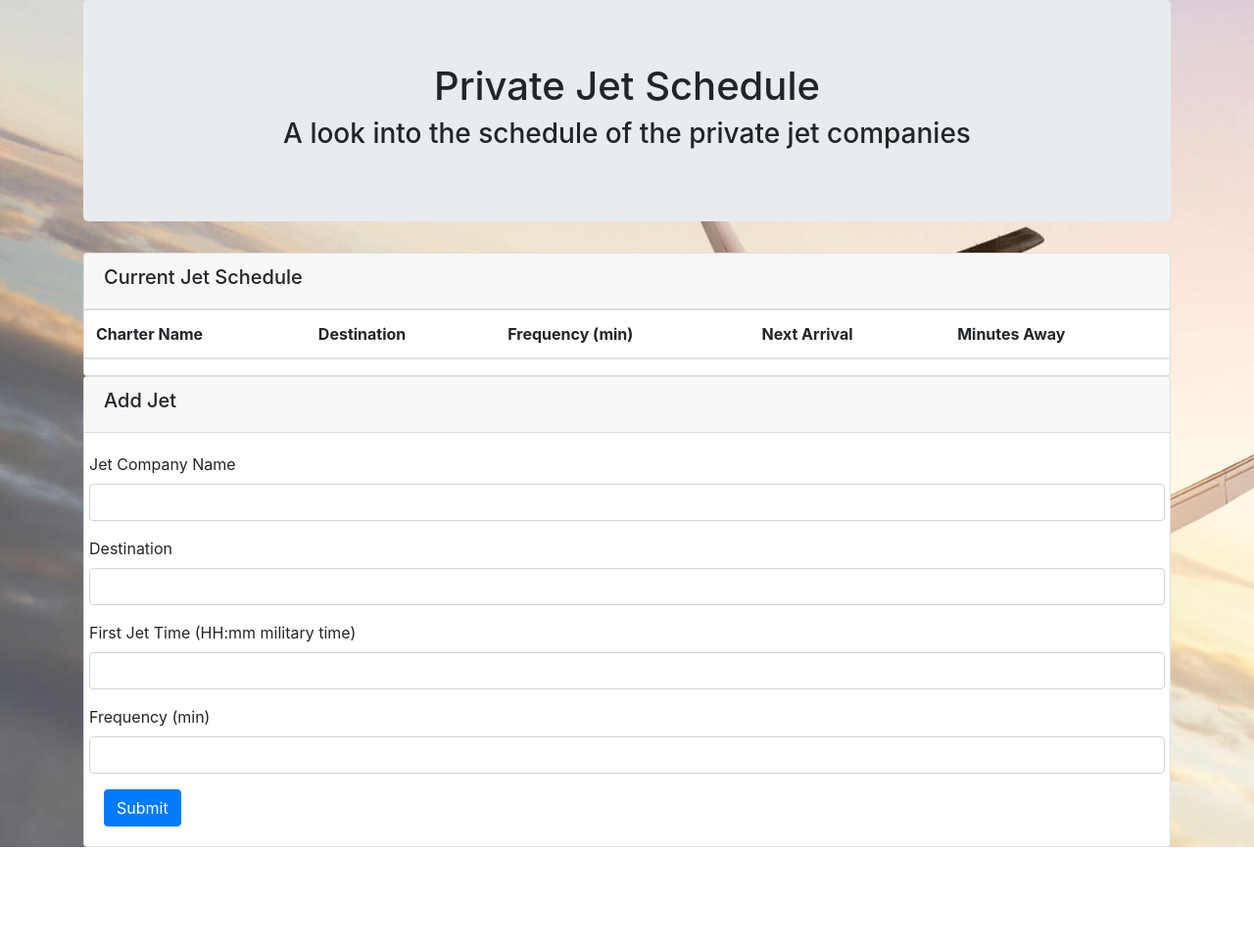
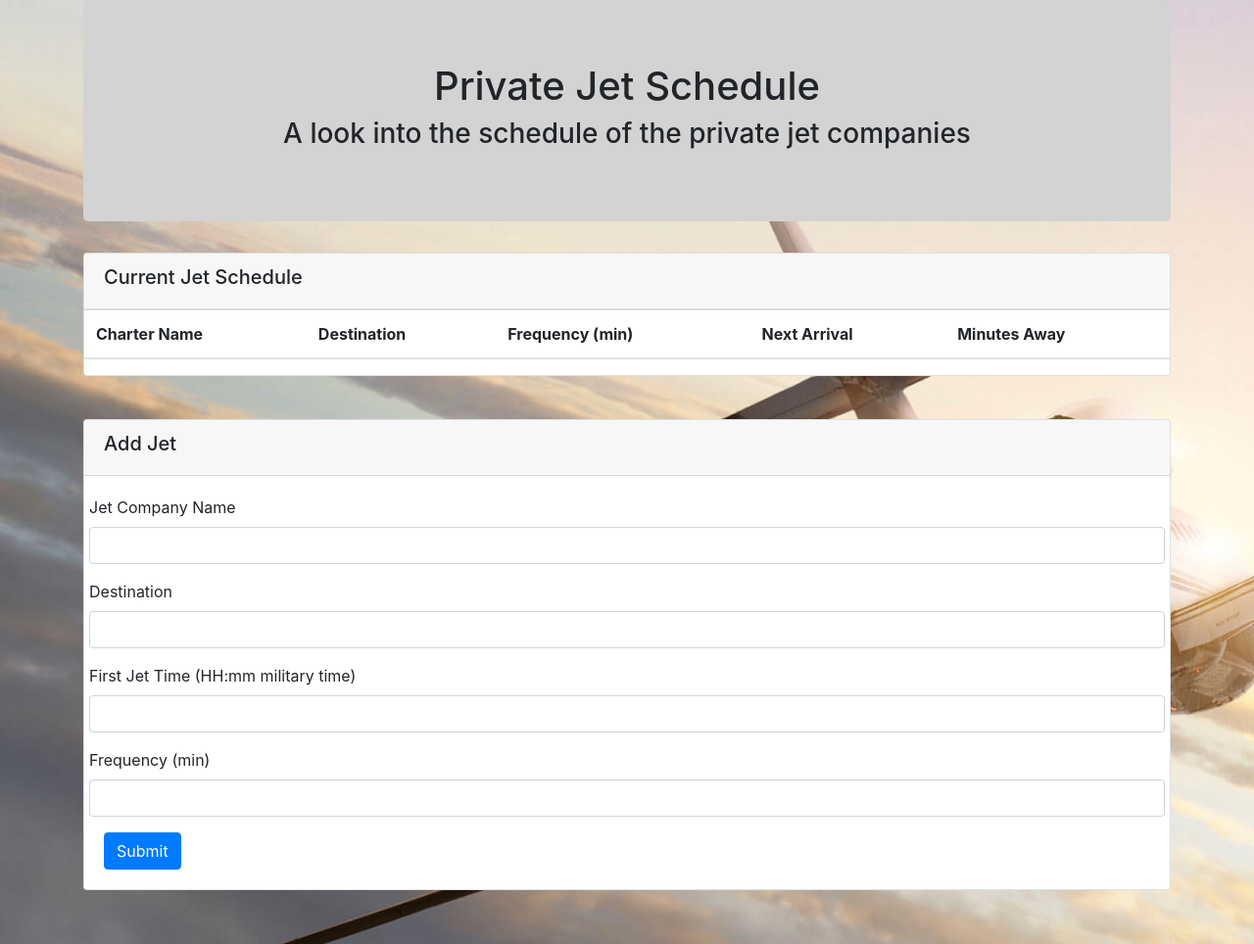
Before and after one commit to Victord90/Plane-Scheduler, a plain HTML site: page index.html in a window 1280 px wide. Shown: the whole page at 98% size. Before the commit the page ends 865 px from the top, so only its background shows below. Drawn offline with nearby package versions, Linux system fonts and the light colour scheme; no server answers.

Commit message:
added spacing to the sections

```diff
--- a/assets/css/style.css
+++ b/assets/css/style.css
@@ -2,3 +2,15 @@
     background-image: url(../images/full4.jpg);
     background-size: cover;
 }
+
+#customJumbo {
+    background-color: lightgray;
+}
+
+#form {
+    margin-bottom: 5%;
+}
+
+#currentJetTable{
+    margin-bottom: 4%;
+}
--- a/index.html
+++ b/index.html
@@ -25,7 +25,7 @@
             <h1 class="text-center">Private Jet Schedule</h1>
             <h3 class="text-center">A look into the schedule of the private jet companies</h3>
         </div>
-        <div class="card">
+        <div class="card" id="currentJetTable">
             <div class="card-header">
                 <h5>Current Jet Schedule</h5>
             </div>
@@ -50,7 +50,7 @@
 
 
         <!-- Make Your Bid -->
-        <div class="row">
+        <div class="row" id="form">
             <div class="col-lg-12">
               <div class="card">
                 <div class="card-header">
```
